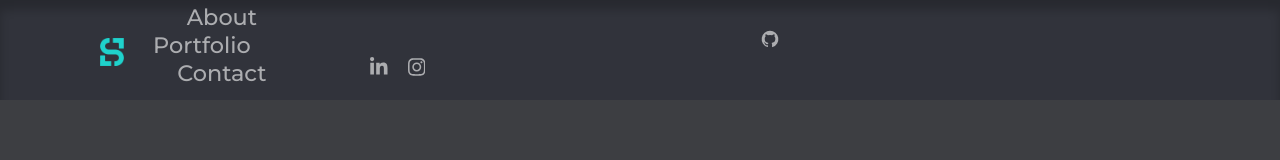
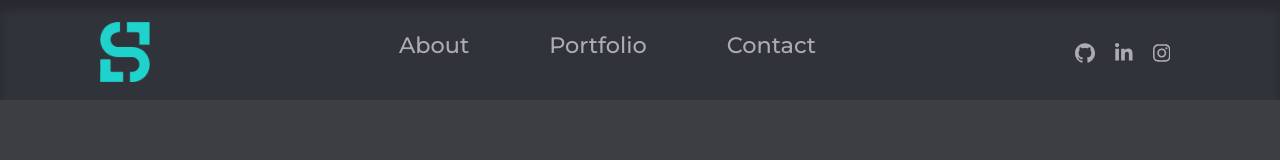
Before and after one commit to samersol/Portfolio, a Next.js app: page / in a window 1280 px wide. Shown: the top 160 px of the page. Built offline with nearby package versions, Linux system fonts and the light colour scheme.

Commit message:
Update Header.js

```diff
--- a/components/Header.js
+++ b/components/Header.js
@@ -12,7 +12,7 @@
       </nav>
       <div className="social">
     <a href="https://github.com/samersol" target="_blank" rel="noreferrer">
-<svg fill="#000000" width="800px" height="800px" viewBox="0 0 24 24" xmlns="http://www.w3.org/2000/svg" data-name="Layer 1"><path d="M12,2.2467A10.00042,10.00042,0,0,0,8.83752,21.73419c.5.08752.6875-.21247.6875-.475,0-.23749-.01251-1.025-.01251-1.86249C7,19.85919,6.35,18.78423,6.15,18.22173A3.636,3.636,0,0,0,5.125,16.8092c-.35-.1875-.85-.65-.01251-.66248A2.00117,2.00117,0,0,1,6.65,17.17169a2.13742,2.13742,0,0,0,2.91248.825A2.10376,2.10376,0,0,1,10.2,16.65923c-2.225-.25-4.55-1.11254-4.55-4.9375a3.89187,3.89187,0,0,1,1.025-2.6875,3.59373,3.59373,0,0,1,.1-2.65s.83747-.26251,2.75,1.025a9.42747,9.42747,0,0,1,5,0c1.91248-1.3,2.75-1.025,2.75-1.025a3.59323,3.59323,0,0,1,.1,2.65,3.869,3.869,0,0,1,1.025,2.6875c0,3.83747-2.33752,4.6875-4.5625,4.9375a2.36814,2.36814,0,0,1,.675,1.85c0,1.33752-.01251,2.41248-.01251,2.75,0,.26251.1875.575.6875.475A10.0053,10.0053,0,0,0,12,2.2467Z"/></svg>
+      <svg xmlns="http://www.w3.org/2000/svg"  shape-rendering="geometricPrecision" text-rendering="geometricPrecision" image-rendering="optimizeQuality" fill-rule="evenodd" clip-rule="evenodd" viewBox="0 0 640 640"><path d="M319.988 7.973C143.293 7.973 0 151.242 0 327.96c0 141.392 91.678 261.298 218.826 303.63 16.004 2.964 21.886-6.957 21.886-15.414 0-7.63-.319-32.835-.449-59.552-89.032 19.359-107.8-37.772-107.8-37.772-14.552-36.993-35.529-46.831-35.529-46.831-29.032-19.879 2.209-19.442 2.209-19.442 32.126 2.245 49.04 32.954 49.04 32.954 28.56 48.922 74.883 34.76 93.131 26.598 2.882-20.681 11.15-34.807 20.315-42.803-71.08-8.067-145.797-35.516-145.797-158.14 0-34.926 12.52-63.485 32.965-85.88-3.33-8.078-14.291-40.606 3.083-84.674 0 0 26.87-8.61 88.029 32.8 25.512-7.075 52.878-10.642 80.056-10.76 27.2.118 54.614 3.673 80.162 10.76 61.076-41.386 87.922-32.8 87.922-32.8 17.398 44.08 6.485 76.631 3.154 84.675 20.516 22.394 32.93 50.953 32.93 85.879 0 122.907-74.883 149.93-146.117 157.856 11.481 9.921 21.733 29.398 21.733 59.233 0 42.792-.366 77.28-.366 87.804 0 8.516 5.764 18.473 21.992 15.354 127.076-42.354 218.637-162.274 218.637-303.582 0-176.695-143.269-319.988-320-319.988l-.023.107z"/></svg>
     </a>
         <a href="https://www.linkedin.com/in/samer-s-920615127" target="_blank" rel="noreferrer">
           <svg xmlns="http://www.w3.org/2000/svg" viewBox="0 0 448 512"><path d="M100.28 448H7.4V148.9h92.88zM53.79 108.1C24.09 108.1 0 83.5 0 53.8a53.79 53.79 0 0 1 107.58 0c0 29.7-24.1 54.3-53.79 54.3zM447.9 448h-92.68V302.4c0-34.7-.7-79.2-48.29-79.2-48.29 0-55.69 37.7-55.69 76.7V448h-92.78V148.9h89.08v40.8h1.3c12.4-23.5 42.69-48.3 87.88-48.3 94 0 111.28 61.9 111.28 142.3V448z"/></svg>
```
